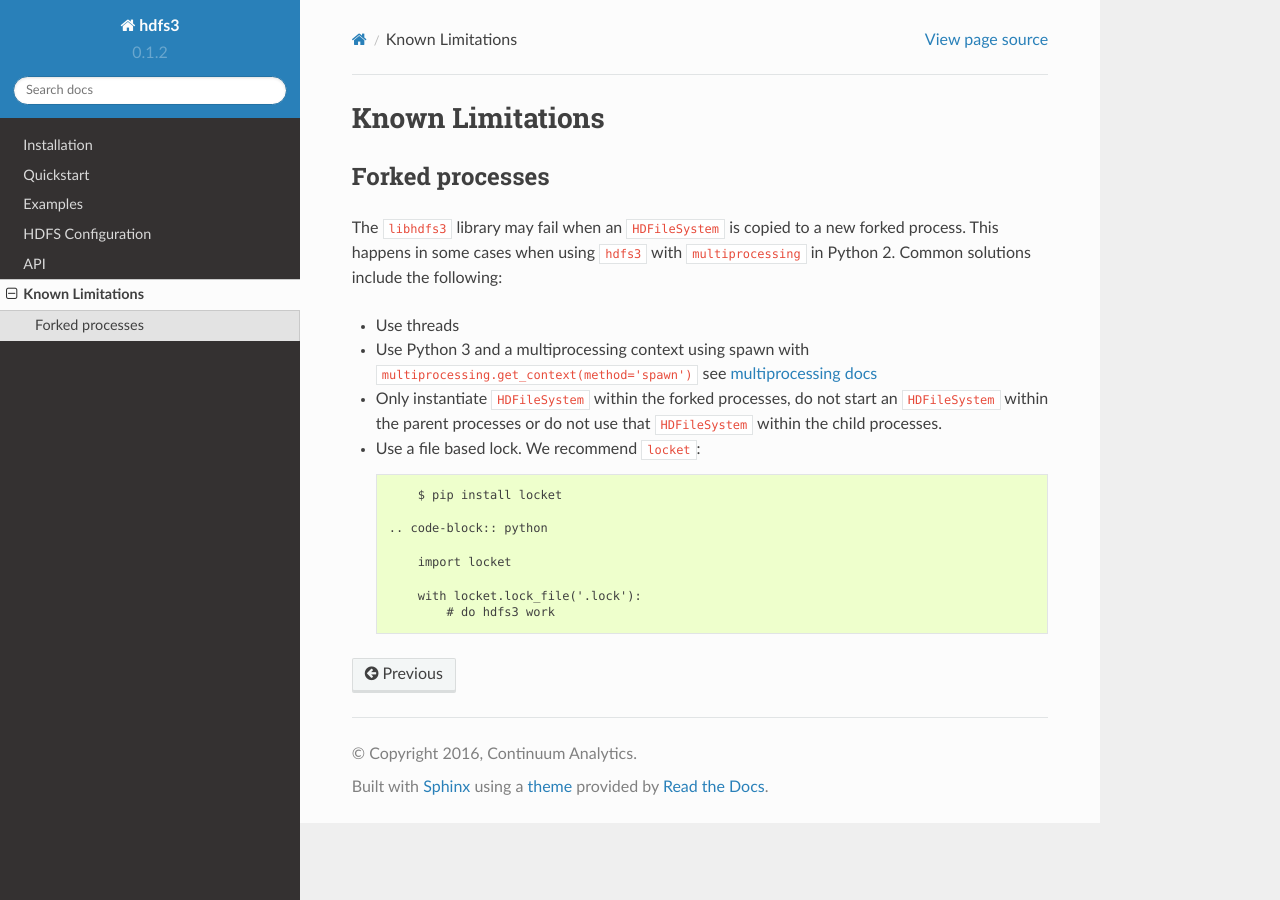
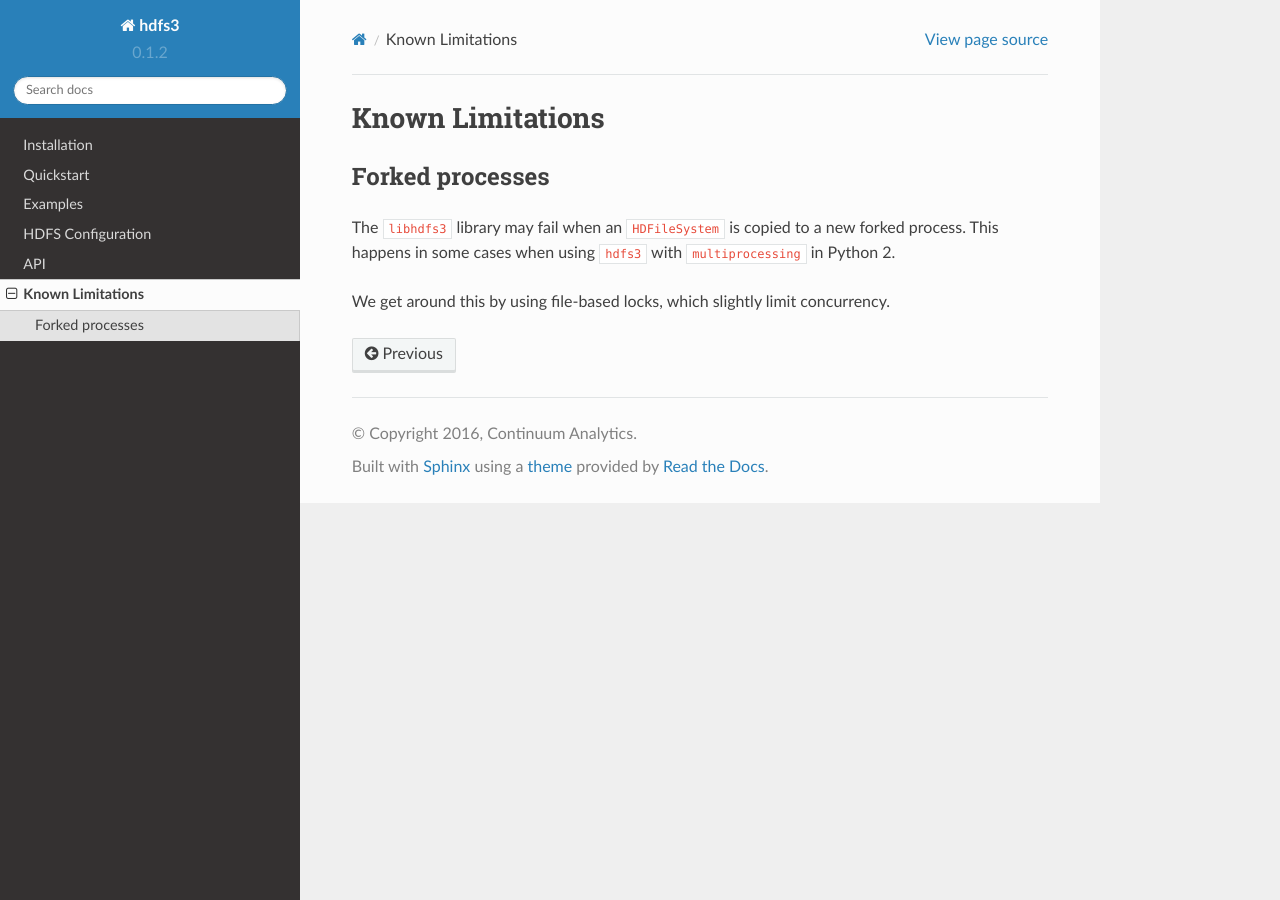
Before and after one commit to dask/hdfs3, a Sphinx documentation site: the page built from docs/source/limitations.rst, in a window 1280 px wide. Built offline with Sphinx 7.4.7 and the Read the Docs theme 2.0.0, drawn with Linux system fonts in a browser that asks for light colours.

Commit message:
Add file based locks

```diff
--- a/docs/source/limitations.rst
+++ b/docs/source/limitations.rst
@@ -6,24 +6,6 @@ Forked processes
 
 The ``libhdfs3`` library may fail when an ``HDFileSystem`` is copied to a new
 forked process.  This happens in some cases when using ``hdfs3`` with
-``multiprocessing`` in Python 2.  Common solutions include the following:
+``multiprocessing`` in Python 2.
 
-*  Use threads
-*  Use Python 3 and a multiprocessing context using spawn with
-   ``multiprocessing.get_context(method='spawn')`` see `multiprocessing docs`_
-*  Only instantiate ``HDFileSystem`` within the forked processes, do not start
-   an ``HDFileSystem`` within the parent processes or do not use that
-   ``HDFileSystem`` within the child processes.
-*  Use a file based lock.  We recommend ``locket``::
-
-        $ pip install locket
-
-    .. code-block:: python
-
-        import locket
-
-        with locket.lock_file('.lock'):
-            # do hdfs3 work
-
-
-.. _`multiprocessing docs`: https://docs.python.org/3/library/multiprocessing.html#contexts-and-start-methods
+We get around this by using file-based locks, which slightly limit concurrency.
```
Also changed, not shown: 3 other files.
